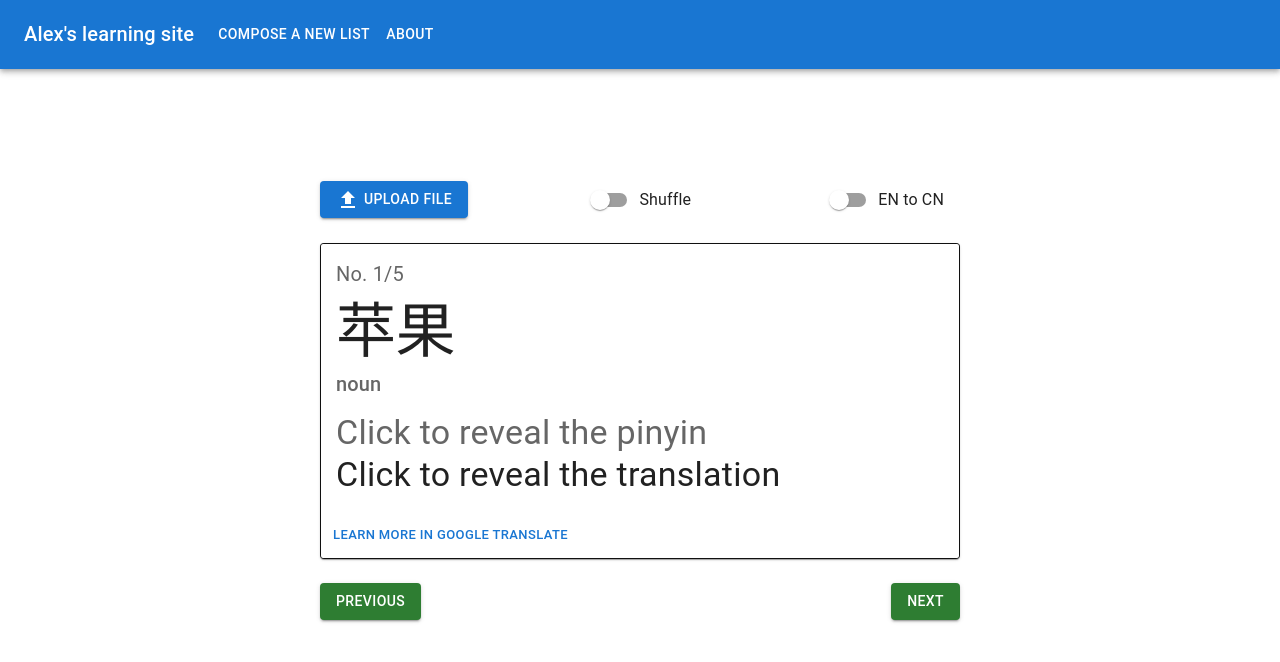
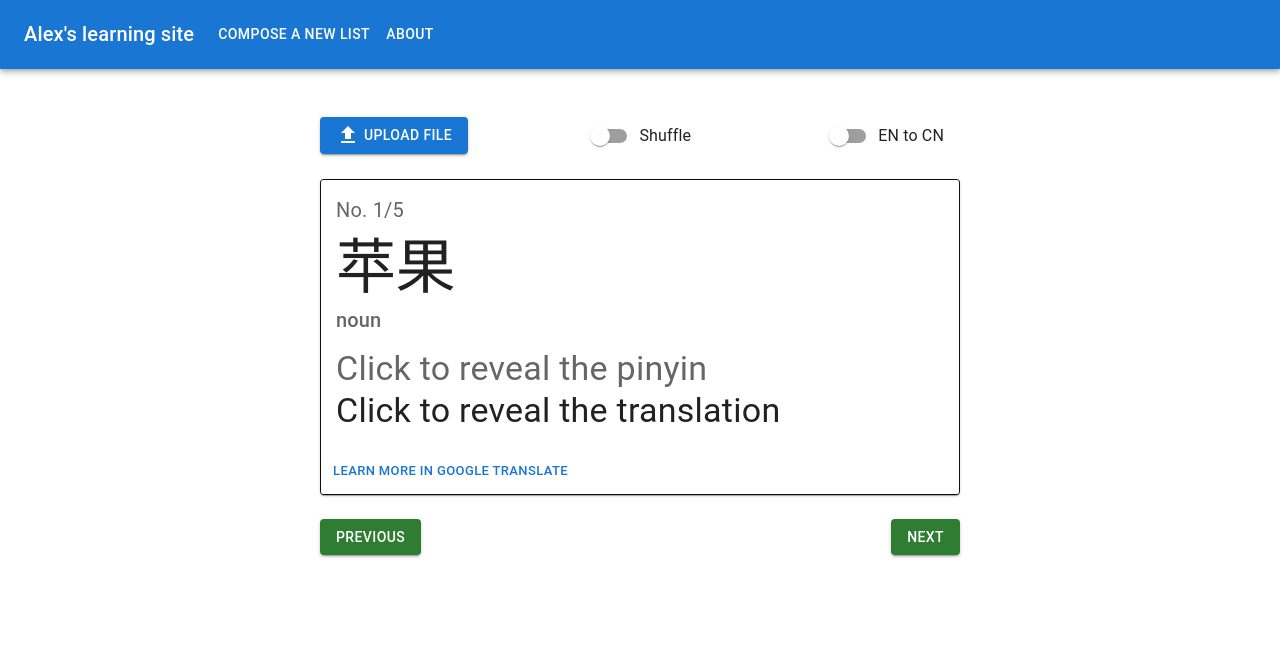
Before and after one commit to HaochenQ/React-Chinese-learning-App, a React (Create React App) app: page / in a window 1280 px wide. Shown: the top 662 px of the page. Built offline with nearby package versions, Linux system fonts and the light colour scheme; the HTML template or start-up script is replaced by a standard one.

Commit message:
add padding top on the home page

```diff
--- a/src/pages/Home.jsx
+++ b/src/pages/Home.jsx
@@ -147,8 +147,8 @@ export default function Home() {
         container
         direction="column"
         alignItems="center"
-        justifyContent="center"
-        style={{ minHeight: "80vh" }}
+        // justifyContent="center"
+        style={{ minHeight: "80vh", paddingTop: "2%" }}
       >
         <Grid item style={{ minWidth: "50vw", maxWidth: "500px" }}>
           <br />
```
